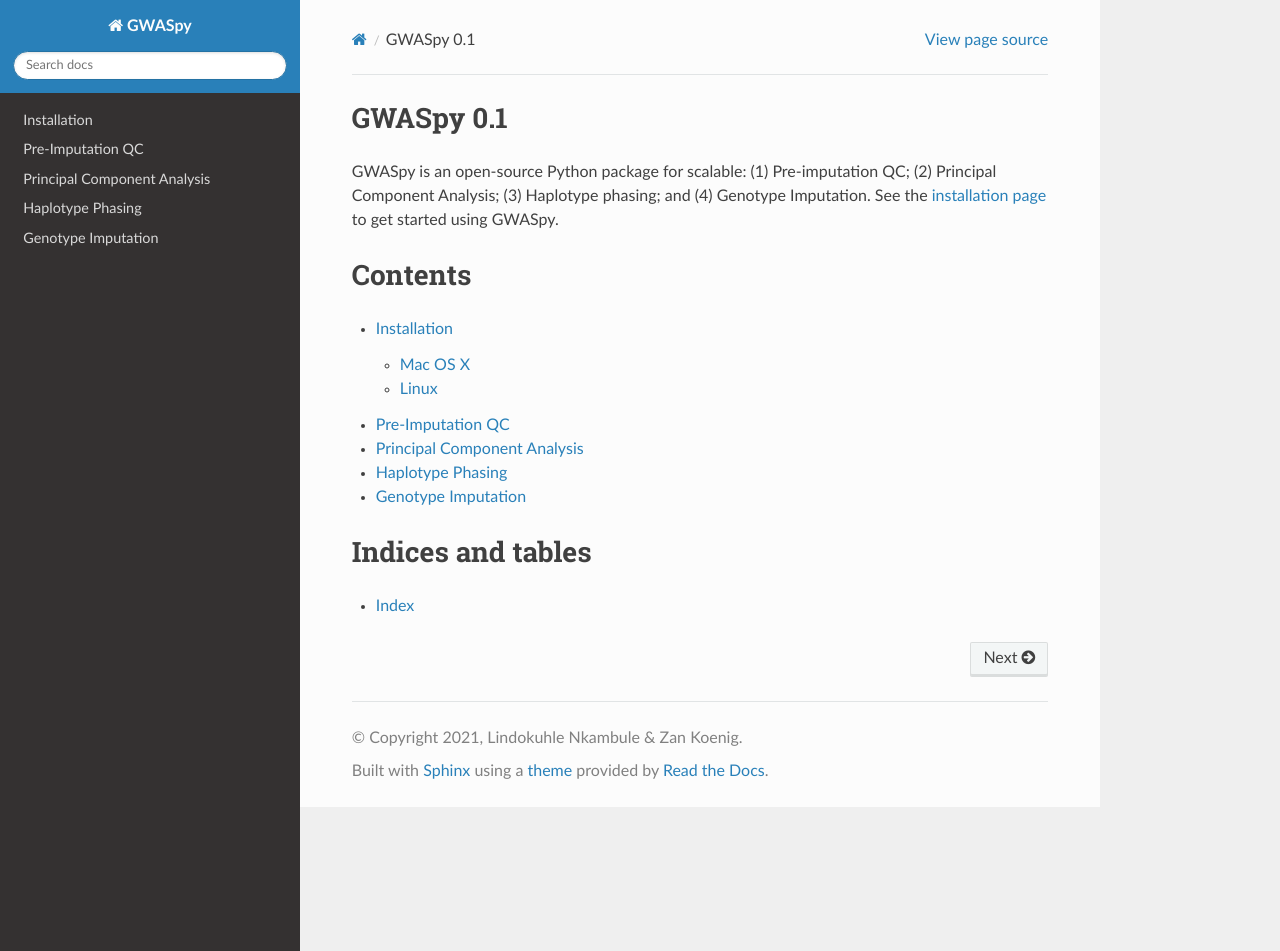
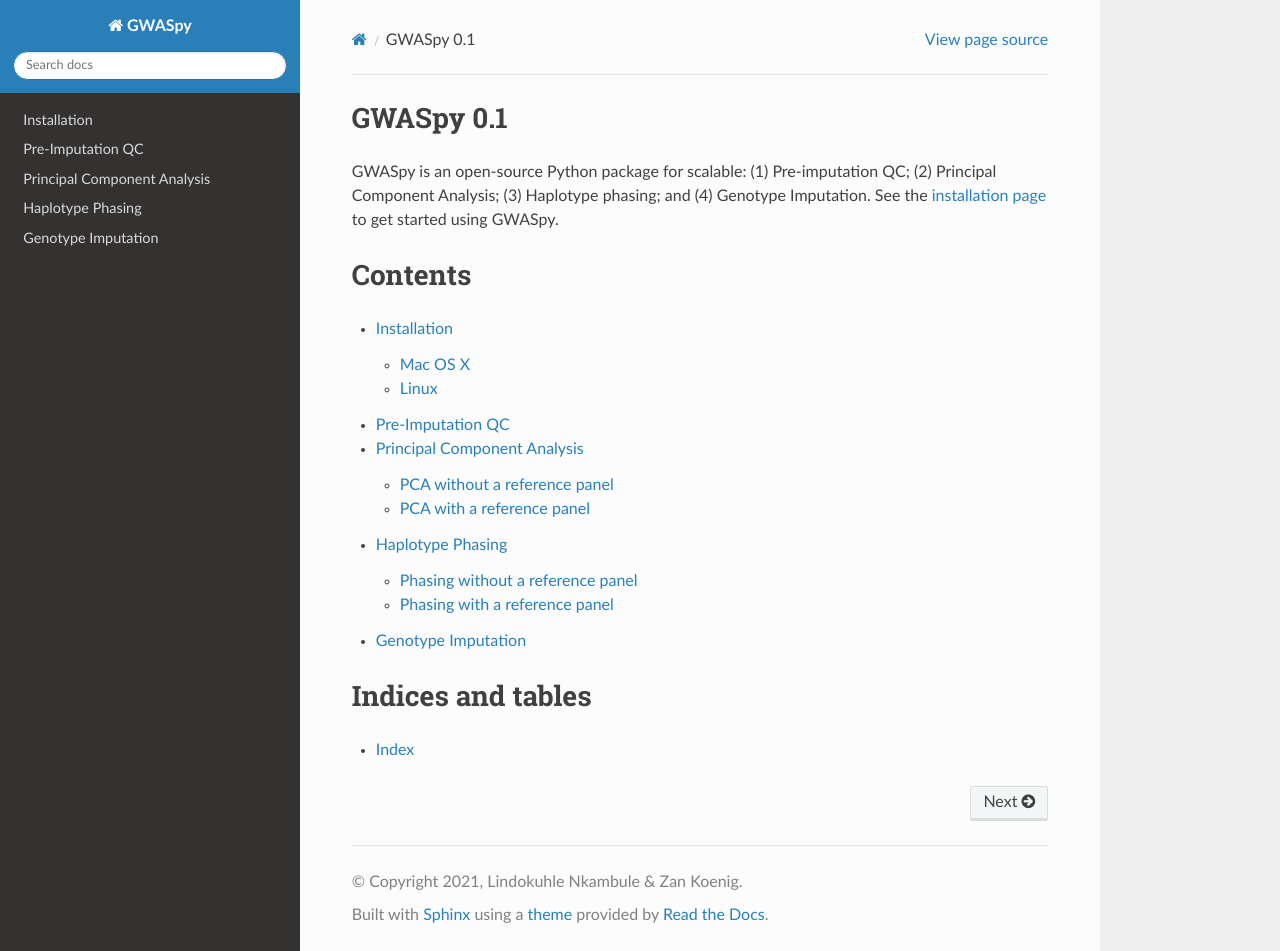
Before and after one commit to atgu/GWASpy, a Sphinx documentation site: the page built from docs/index.rst, in a window 1280 px wide and 951 px high. Built offline with Sphinx 7.4.7 and the Read the Docs theme 2.0.0, drawn with Linux system fonts in a browser that asks for light colours.

Commit message:
updated pca and phasing docs

```diff
--- a/docs/pca.rst
+++ b/docs/pca.rst
@@ -4,4 +4,8 @@
 Principal Component Analysis
 ============================
 
-Write something about PCA and include examples
+.. toctree::
+   :maxdepth: 1
+
+        PCA without a reference panel <pca/without_ref.rst>
+        PCA with a reference panel <pca/with_ref.rst>
--- a/docs/phasing.rst
+++ b/docs/phasing.rst
@@ -5,3 +5,9 @@ Haplotype Phasing
 ===================================
 
 Write something about haplotype phasing and include examples
+
+.. toctree::
+   :maxdepth: 1
+
+        Phasing without a reference panel <phasing/without_ref.rst>
+        Phasing with a reference panel <phasing/with_ref.rst>
--- /dev/null
+++ b/docs/phasing/with_ref.rst
@@ -0,0 +1,11 @@
+=================================
+Running Phasing with a reference
+=================================
+
+Put information on when including a reference panel is beneficial
+
+Below is a code on how you can run phasing with a reference panel.
+
+.. code-block:: sh
+
+   phasing --input-vcfs gs://path/to/vcf_files.txt --vcf-ref gs://path/to/reference_panel.vcf --out-dir gs://path/to/output/directory
```
Also changed, not shown: docs/pca/with_ref.rst (added, +11 -0 lines), docs/pca/without_ref.rst (added, +11 -0 lines), docs/phasing/without_ref.rst (added, +11 -0 lines).
